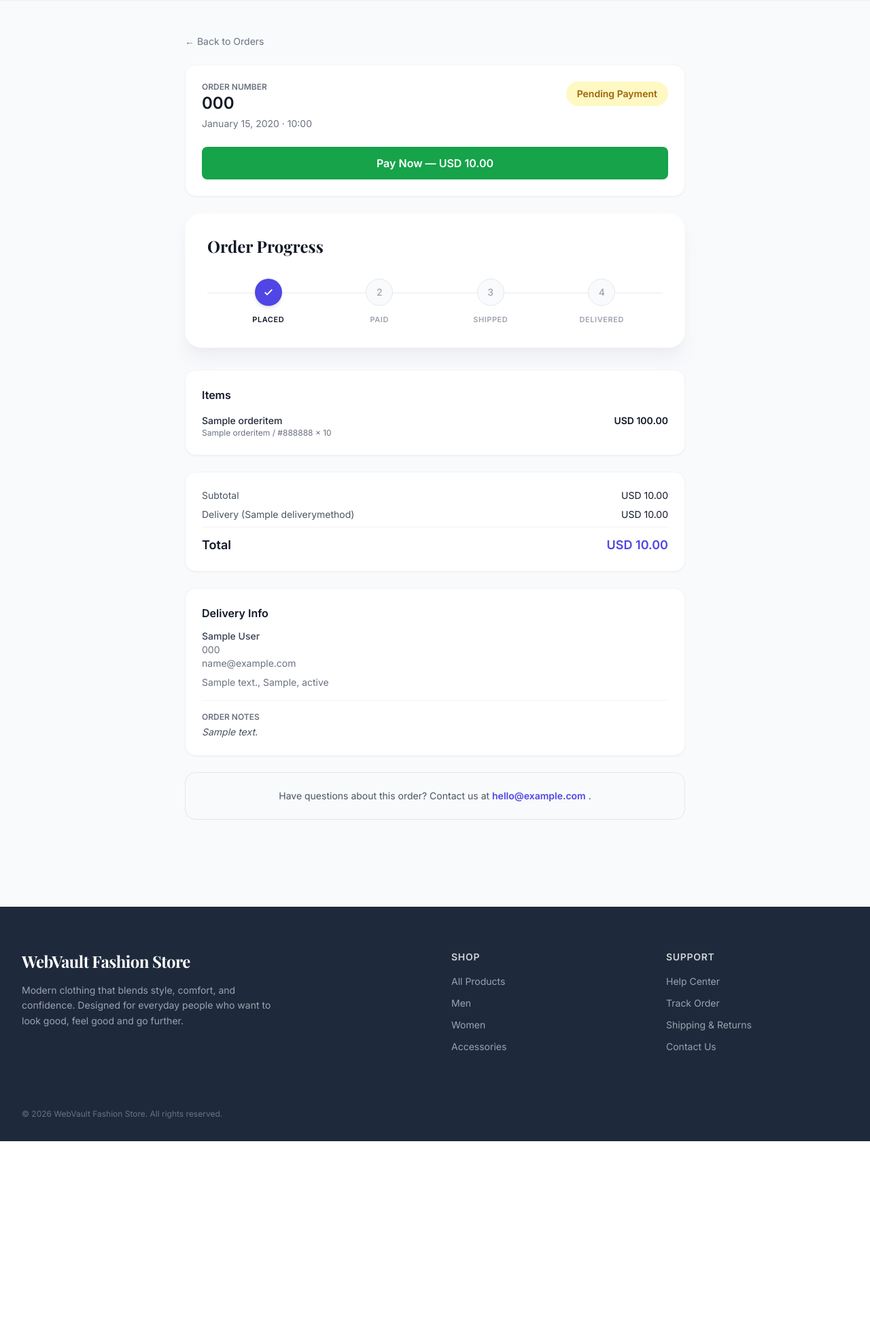
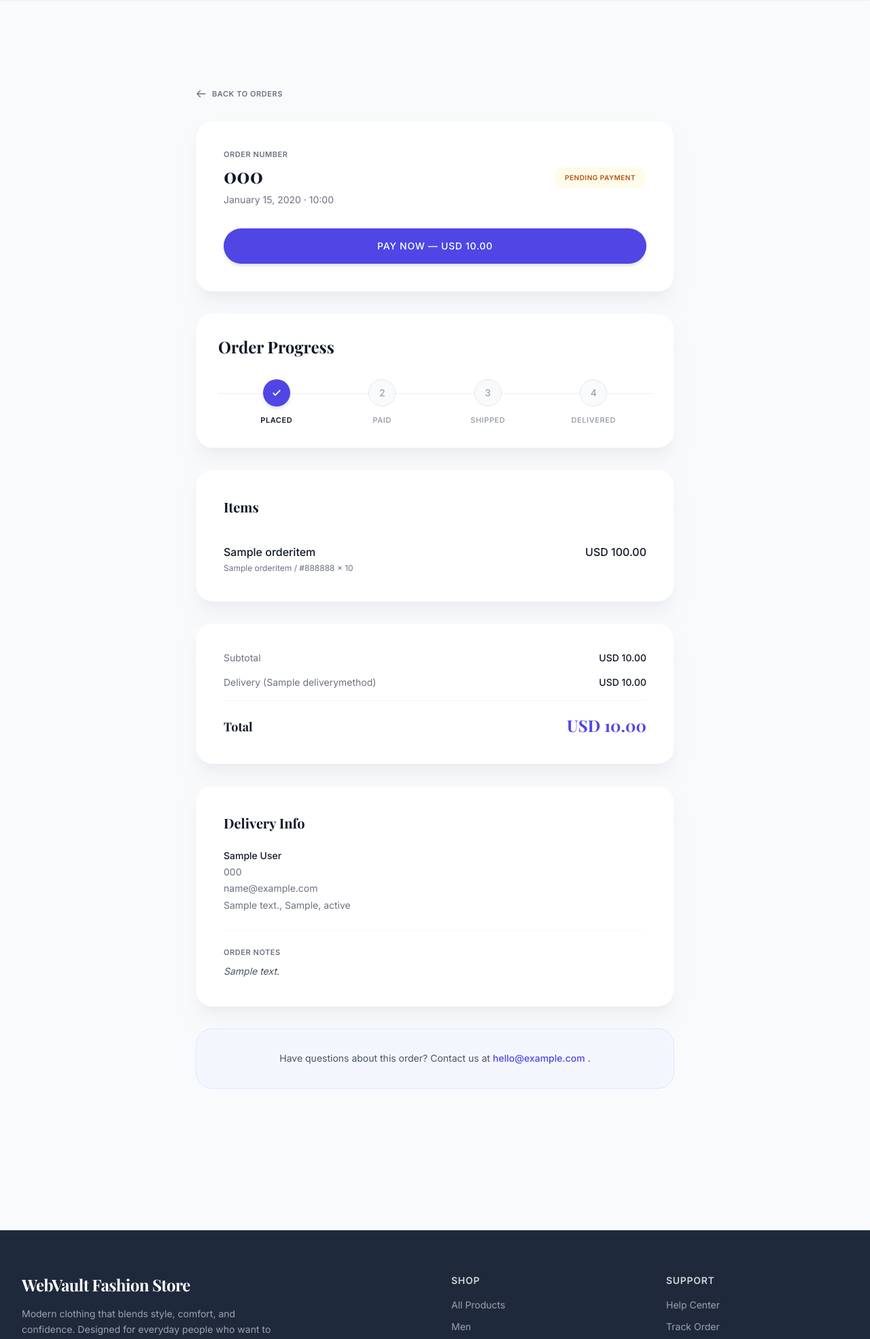
Before and after one commit to Rayflex189/webvault-fashion-commerce, a Django app: template templates/orders/order_detail.html in a window 1280 px wide. Shown: the part 80-2050 px from the top of the page at 68% size. Before the commit the page ends 1759 px from the top, so only its background shows below. Run offline with Django 5.2, Linux system fonts and the light colour scheme; the template is opened without the code that fills it: values that come from a table or form of the project are taken from there, others are empty; data comes from the database, SQL or seed files in the repository; tables that the repository leaves empty hold one stand-in row (values such as "Sample post"); some libraries are stand-ins or nearby versions.

Commit message:
Refactor order detail template for improved layout
Save

```diff
--- a/templates/orders/order_detail.html
+++ b/templates/orders/order_detail.html
@@ -2,31 +2,39 @@
 {% block title %}Order {{ order.order_number }}{% endblock %}
 
 {% block content %}
-<div class="max-w-3xl mx-auto px-4 py-12">
+<div class="max-w-3xl mx-auto px-4 sm:px-6 lg:px-8 py-24 md:py-32">
 
-    <a href="{% url 'orders:my_orders' %}" class="text-sm text-gray-500 hover:text-[var(--primary-color)] mb-6 inline-block">&larr; Back to Orders</a>
+    <!-- Back Link -->
+    <a href="{% url 'orders:my_orders' %}" class="inline-flex items-center gap-2 text-[11px] font-semibold tracking-wider uppercase text-gray-500 hover:text-[var(--primary-color)] mb-8 transition-colors duration-200 group">
+        <svg class="w-4 h-4 transform group-hover:-translate-x-1 transition-transform duration-300" fill="none" stroke="currentColor" viewBox="0 0 24 24">
+            <path stroke-linecap="round" stroke-linejoin="round" stroke-width="2" d="M10 19l-7-7m0 0l7-7m-7 7h18"/>
+        </svg>
+        Back to Orders
+    </a>
 
-    <!-- Order Header Card -->
-    <div class="bg-white rounded-2xl shadow-sm border border-gray-100 p-6 mb-6">
-        <div class="flex justify-between items-start flex-wrap gap-4">
+    <!-- ═══════════ ORDER HEADER CARD ═══════════ -->
+    <div class="bg-white rounded-3xl shadow-xl shadow-gray-200/50 border border-gray-50 p-8 md:p-10 mb-8">
+        <div class="flex flex-col sm:flex-row justify-between items-start sm:items-center gap-6">
             <div>
-                <p class="text-xs text-gray-500 uppercase font-semibold">Order Number</p>
-                <h1 class="text-2xl font-bold">{{ order.order_number }}</h1>
-                <p class="text-sm text-gray-500 mt-1">{{ order.created_at|date:"F d, Y · H:i" }}</p>
+                <p class="text-[11px] font-semibold text-gray-500 uppercase tracking-wider mb-1">Order Number</p>
+                <h1 class="font-serif text-3xl font-bold text-gray-900">{{ order.order_number }}</h1>
+                <p class="text-sm text-gray-500 font-light mt-2">{{ order.created_at|date:"F d, Y · H:i" }}</p>
             </div>
-            <span class="text-sm px-4 py-2 rounded-full font-semibold
-                {% if order.status == 'paid' %}bg-green-100 text-green-700
-                {% elif order.status == 'pending' %}bg-yellow-100 text-yellow-700
-                {% elif order.status == 'shipped' %}bg-blue-100 text-blue-700
-                {% elif order.status == 'delivered' %}bg-green-100 text-green-700
-                {% elif order.status == 'cancelled' %}bg-red-100 text-red-700
+
+            <span class="text-[10px] font-bold px-4 py-2 rounded-full uppercase tracking-wider
+                {% if order.status == 'paid' %}bg-emerald-50 text-emerald-700
+                {% elif order.status == 'pending' %}bg-amber-50 text-amber-700
+                {% elif order.status == 'shipped' %}bg-blue-50 text-blue-700
+                {% elif order.status == 'delivered' %}bg-emerald-50 text-emerald-700
+                {% elif order.status == 'cancelled' %}bg-red-50 text-red-700
                 {% else %}bg-gray-100 text-gray-700{% endif %}">
                 {{ order.get_status_display }}
             </span>
         </div>
 
         {% if order.status == 'pending' %}
-        <a href="{% url 'payments:initiate' order.order_number %}" class="mt-6 block text-center bg-green-600 text-white py-3 rounded-lg font-bold hover:bg-green-500 transition">
+        <a href="{% url 'payments:initiate' order.order_number %}"
+           class="mt-8 block w-full text-center bg-[var(--primary-color)] text-white py-4 rounded-full font-medium text-sm tracking-wider uppercase hover:opacity-90 transition duration-300 shadow-md shadow-[var(--primary-color)]/20">
             Pay Now — {{ order.currency }} {{ order.total|floatformat:2 }}
         </a>
         {% endif %}
@@ -35,63 +43,69 @@
     <!-- ═══════════ STATUS TIMELINE ═══════════ -->
     {% include 'orders/_status_timeline.html' with order=order %}
 
-    <!-- Items -->
-    <div class="bg-white rounded-2xl shadow-sm border border-gray-100 p-6 mb-6">
-        <h2 class="font-bold mb-4">Items</h2>
-        <div class="space-y-3">
+    <!-- ═══════════ ITEMS CARD ═══════════ -->
+    <div class="bg-white rounded-3xl shadow-xl shadow-gray-200/50 border border-gray-50 p-8 md:p-10 mb-8">
+        <h2 class="font-serif text-xl font-bold text-gray-900 mb-6">Items</h2>
+
+        <div class="space-y-0">
             {% for item in order.items.all %}
-            <div class="flex justify-between text-sm border-b border-gray-100 pb-3 last:border-0 last:pb-0">
+            <div class="flex justify-between items-start gap-4 py-4 border-b border-gray-50 last:border-0 last:pb-0">
                 <div>
-                    <p class="font-medium text-gray-800">{{ item.product_name }}</p>
-                    <p class="text-xs text-gray-500">{{ item.size_name }} / {{ item.color_name }} × {{ item.quantity }}</p>
+                    <p class="font-medium text-gray-900 text-sm md:text-base">{{ item.product_name }}</p>
+                    <p class="text-xs text-gray-500 font-light mt-1">{{ item.size_name }} / {{ item.color_name }} × {{ item.quantity }}</p>
                 </div>
-                <p class="font-semibold whitespace-nowrap ml-2">{{ order.currency }} {{ item.line_total|floatformat:2 }}</p>
+                <p class="font-medium text-gray-900 text-sm md:text-base whitespace-nowrap shrink-0">{{ order.currency }} {{ item.line_total|floatformat:2 }}</p>
             </div>
             {% endfor %}
         </div>
     </div>
 
-    <!-- Totals -->
-    <div class="bg-white rounded-2xl shadow-sm border border-gray-100 p-6 mb-6">
-        <div class="space-y-2 text-sm">
+    <!-- ═══════════ TOTALS CARD ═══════════ -->
+    <div class="bg-white rounded-3xl shadow-xl shadow-gray-200/50 border border-gray-50 p-8 md:p-10 mb-8">
+        <div class="space-y-4 text-sm">
             <div class="flex justify-between">
-                <span class="text-gray-600">Subtotal</span>
-                <span>{{ order.currency }} {{ order.subtotal|floatformat:2 }}</span>
+                <span class="text-gray-500 font-light">Subtotal</span>
+                <span class="font-medium text-gray-900">{{ order.currency }} {{ order.subtotal|floatformat:2 }}</span>
             </div>
             <div class="flex justify-between">
-                <span class="text-gray-600">Delivery ({{ order.delivery_method.name }})</span>
-                <span>{{ order.currency }} {{ order.delivery_fee|floatformat:2 }}</span>
+                <span class="text-gray-500 font-light">Delivery ({{ order.delivery_method.name }})</span>
+                <span class="font-medium text-gray-900">{{ order.currency }} {{ order.delivery_fee|floatformat:2 }}</span>
             </div>
-            <div class="flex justify-between font-bold text-lg pt-3 border-t border-gray-100">
-                <span>Total</span>
-                <span class="text-[var(--primary-color)]">{{ order.currency }} {{ order.total|floatformat:2 }}</span>
+
+            <div class="flex justify-between items-end border-t border-gray-100 pt-5 mt-5">
+                <span class="font-serif text-lg font-bold text-gray-900">Total</span>
+                <span class="font-serif text-2xl font-bold text-[var(--primary-color)]">{{ order.currency }} {{ order.total|floatformat:2 }}</span>
             </div>
         </div>
     </div>
 
-    <!-- Delivery Info -->
-    <div class="bg-white rounded-2xl shadow-sm border border-gray-100 p-6 mb-6">
-        <h2 class="font-bold mb-3">Delivery Info</h2>
-        <p class="text-sm text-gray-700 font-medium">{{ order.full_name }}</p>
-        <p class="text-sm text-gray-500">{{ order.phone }}</p>
-        <p class="text-sm text-gray-500">{{ order.email }}</p>
-        {% if order.address %}
-        <p class="text-sm text-gray-500 mt-2">{{ order.address }}{% if order.city %}, {{ order.city }}{% endif %}{% if order.state %}, {{ order.state }}{% endif %}</p>
-        {% endif %}
+    <!-- ═══════════ DELIVERY INFO CARD ═══════════ -->
+    <div class="bg-white rounded-3xl shadow-xl shadow-gray-200/50 border border-gray-50 p-8 md:p-10 mb-8">
+        <h2 class="font-serif text-xl font-bold text-gray-900 mb-6">Delivery Info</h2>
+
+        <div class="space-y-1">
+            <p class="text-sm font-medium text-gray-900">{{ order.full_name }}</p>
+            <p class="text-sm text-gray-500 font-light">{{ order.phone }}</p>
+            <p class="text-sm text-gray-500 font-light">{{ order.email }}</p>
+            {% if order.address %}
+            <p class="text-sm text-gray-500 font-light mt-3 leading-relaxed">{{ order.address }}{% if order.city %}, {{ order.city }}{% endif %}{% if order.state %}, {{ order.state }}{% endif %}</p>
+            {% endif %}
+        </div>
+
         {% if order.notes %}
-        <div class="mt-4 pt-4 border-t border-gray-100">
-            <p class="text-xs text-gray-500 uppercase font-semibold mb-1">Order Notes</p>
-            <p class="text-sm text-gray-600 italic">{{ order.notes }}</p>
+        <div class="mt-6 pt-6 border-t border-gray-50">
+            <p class="text-[11px] font-semibold text-gray-500 uppercase tracking-wider mb-2">Order Notes</p>
+            <p class="text-sm text-gray-600 italic font-light leading-relaxed">{{ order.notes }}</p>
         </div>
         {% endif %}
     </div>
 
-    <!-- Support / Help card -->
-    <div class="bg-gray-50 rounded-2xl border border-gray-200 p-6 text-center">
-        <p class="text-sm text-gray-600">
+    <!-- ═══════════ SUPPORT CARD ═══════════ -->
+    <div class="bg-blue-50/50 rounded-3xl border border-blue-100 p-8 text-center">
+        <p class="text-sm text-gray-600 font-light leading-relaxed">
             Have questions about this order? Contact us at
-            <a href="mailto:{{ store.contact_email }}" class="text-[var(--primary-color)] font-semibold">{{ store.contact_email }}</a>
-            {% if store.contact_phone %} or call {{ store.contact_phone }}{% endif %}.
+            <a href="mailto:{{ store.contact_email }}" class="text-[var(--primary-color)] font-medium hover:underline transition duration-200">{{ store.contact_email }}</a>
+            {% if store.contact_phone %} or call <span class="font-medium text-gray-900">{{ store.contact_phone }}</span>{% endif %}.
         </p>
     </div>
 
```
